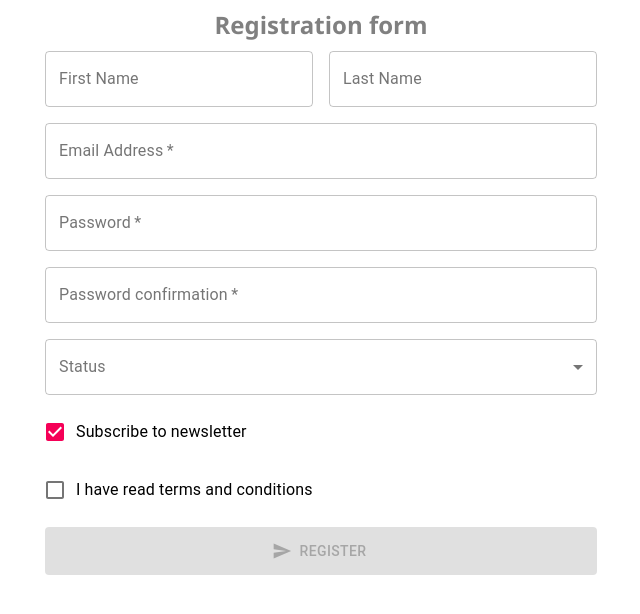
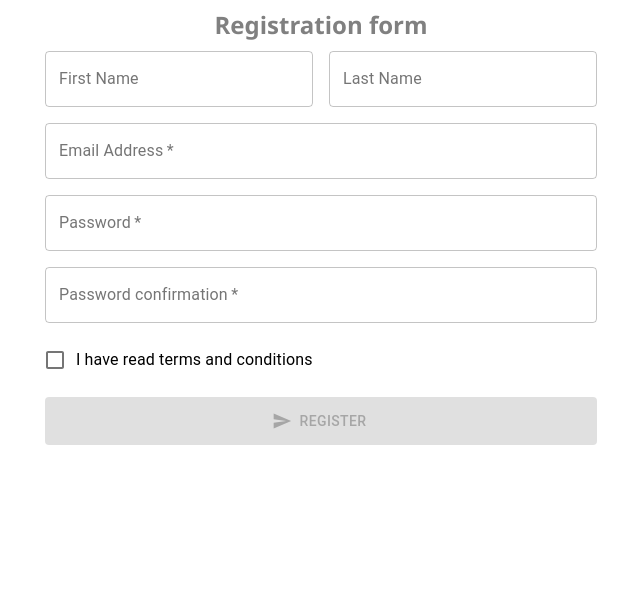
Before and after one commit to Top29411/Mern, a React app in the folder frontend/: page /SignUp in a window 1280 px wide. Shown: the whole page, without its empty margins (319-959 px from the left). Built offline with nearby package versions, Linux system fonts and the light colour scheme.

Commit message:
remove unused fields

```diff
--- a/frontend/src/components/SignUp/SignUp.js
+++ b/frontend/src/components/SignUp/SignUp.js
@@ -1,12 +1,8 @@
 import Button from '@material-ui/core/Button';
 import Checkbox from '@material-ui/core/Checkbox';
 import Container from '@material-ui/core/Container';
-import FormControl from '@material-ui/core/FormControl';
 import FormControlLabel from '@material-ui/core/FormControlLabel';
 import Grid from '@material-ui/core/Grid';
-import InputLabel from '@material-ui/core/InputLabel';
-import MenuItem from '@material-ui/core/MenuItem';
-import Select from '@material-ui/core/Select';
 import { makeStyles } from '@material-ui/core/styles';
 import TextField from '@material-ui/core/TextField';
 import SendIcon from '@material-ui/icons/Send';
@@ -47,8 +43,6 @@ const SignUp = () => {
           email: '',
           password: '',
           passwordConfirmation: '',
-          status: '',
-          newsletter: true,
           acceptTerms: false
         }}
         validationSchema={validationRules}
@@ -68,7 +62,7 @@ const SignUp = () => {
         }}>
         {({ values, errors, touched, handleChange, handleBlur, handleSubmit, isSubmitting }) => (
           <Container component='main' maxWidth='sm'>
-            <div className='register-title'>Registration form</div>
+            <div className='signup-title'>Registration form</div>
             <div style={{ marginTop: 10 }}>
               <form onSubmit={handleSubmit}>
                 <Grid container spacing={2}>
@@ -142,36 +136,6 @@ const SignUp = () => {
                     ) : null}
                   </Grid>
                   <Grid item xs={12}>
-                    <FormControl variant='outlined' fullWidth>
-                      <InputLabel>Status</InputLabel>
-                      <Select
-                        variant='outlined'
-                        id='status'
-                        name='status'
-                        label='Status'
-                        value={values.status}
-                        onChange={handleChange}>
-                        <MenuItem value={'teacher'}>Teacher</MenuItem>
-                        <MenuItem value={'teacherAssistant'}>Teacher assistant</MenuItem>
-                        <MenuItem value={'student'}>Student</MenuItem>
-                      </Select>
-                    </FormControl>
-                  </Grid>
-                  <Grid item xs={12}>
-                    <FormControlLabel
-                      control={
-                        <Checkbox
-                          id='newsletter'
-                          name='newsletter'
-                          value='newsletter'
-                          checked={values.newsletter}
-                          onChange={handleChange('newsletter')}
-                        />
-                      }
-                      label='Subscribe to newsletter'
-                    />
-                  </Grid>
-                  <Grid item xs={12}>
                     <FormControlLabel
                       control={
                         <Checkbox
--- a/frontend/src/components/SignUp/SignUp.scss
+++ b/frontend/src/components/SignUp/SignUp.scss
@@ -2,7 +2,7 @@
   color: red;
 }
 
-.register-title {
+.signup-title {
   font-weight: bolder;
   font-size: x-large;
   text-align: center;
```
